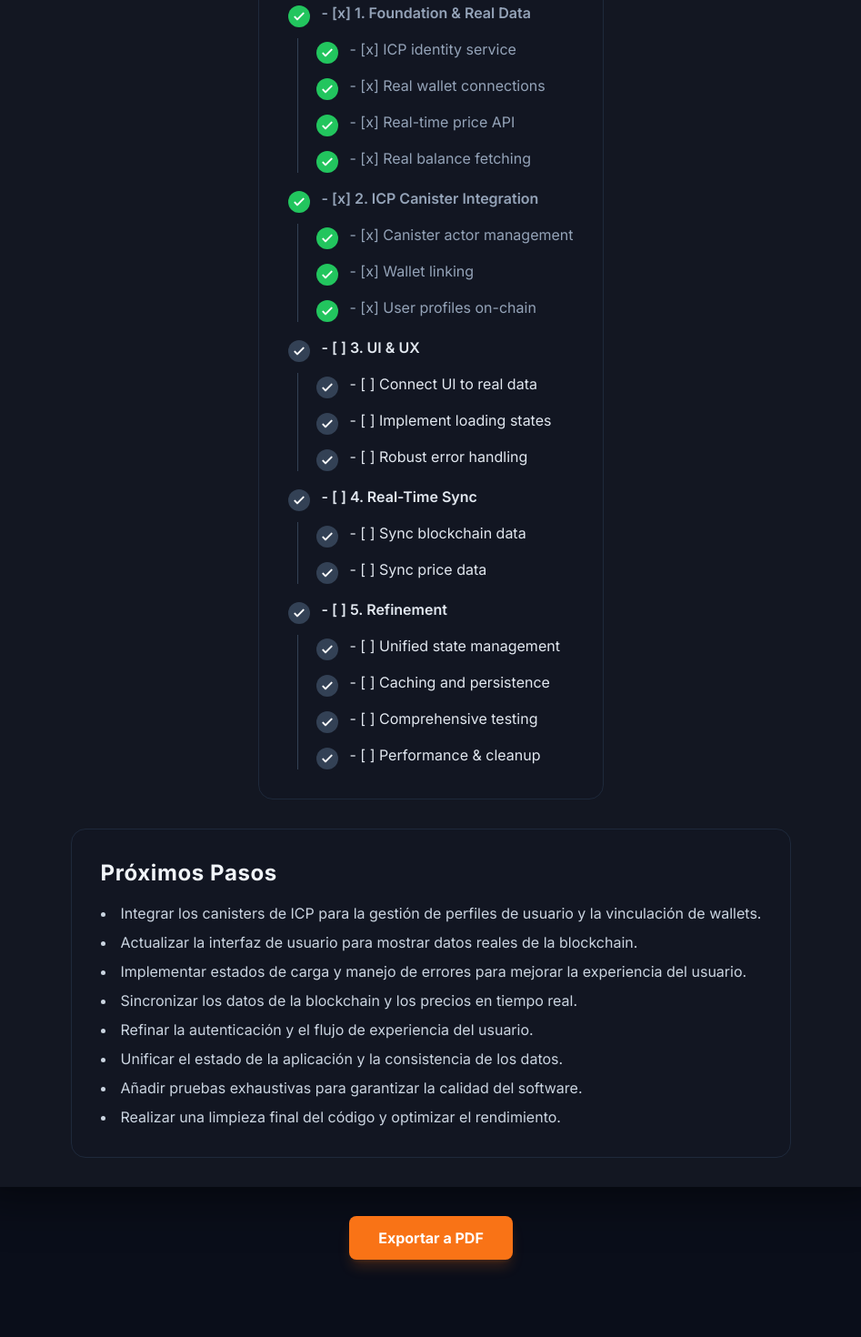
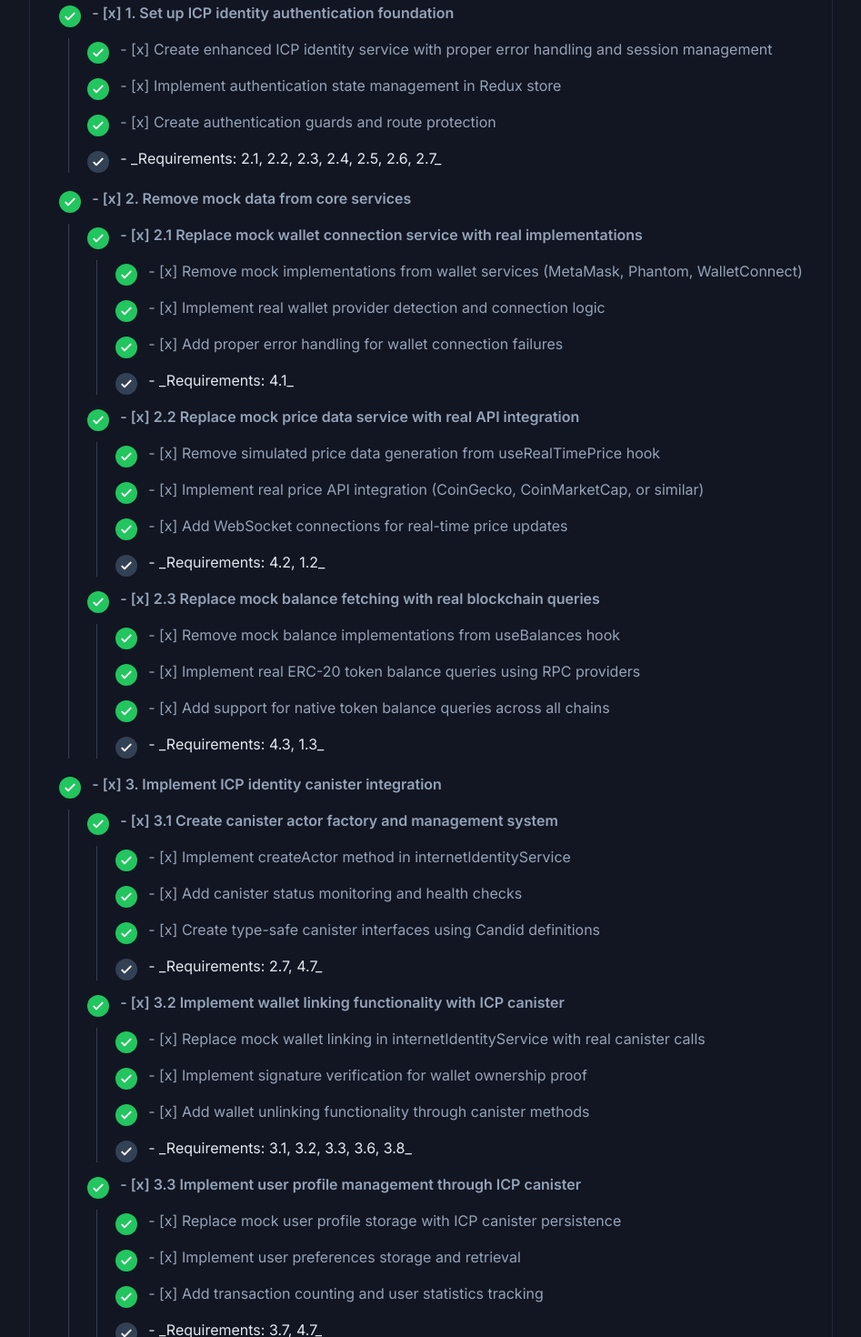
Before and after one commit to ricardoduhalt2/progressBTCMiner, a React (Vite) app: page / in a window 1280 px wide. Shown: the part 1980-3450 px from the top of the page at 91% size, without its empty margins (166-1113 px from the left). Before the commit the page ends 3429 px from the top, so only its background shows below. Built offline with nearby package versions, Linux system fonts and the light colour scheme.

Commit message:
Update IMPLEMENTATION_PLAN_TEXT with completed tasks

```diff
--- a/constants.ts
+++ b/constants.ts
@@ -1,24 +1,145 @@
+export const IMPLEMENTATION_PLAN_TEXT = `
+- [x] 1. Set up ICP identity authentication foundation
+  - [x] Create enhanced ICP identity service with proper error handling and session management
+  - [x] Implement authentication state management in Redux store
+  - [x] Create authentication guards and route protection
+  - _Requirements: 2.1, 2.2, 2.3, 2.4, 2.5, 2.6, 2.7_
 
-export const IMPLEMENTATION_PLAN_TEXT = `
-- [x] 1. Foundation & Real Data
-  - [x] ICP identity service
-  - [x] Real wallet connections
-  - [x] Real-time price API
-  - [x] Real balance fetching
-- [x] 2. ICP Canister Integration
-  - [x] Canister actor management
-  - [x] Wallet linking
-  - [x] User profiles on-chain
-- [ ] 3. UI & UX
-  - [ ] Connect UI to real data
-  - [ ] Implement loading states
-  - [ ] Robust error handling
-- [ ] 4. Real-Time Sync
-  - [ ] Sync blockchain data
-  - [ ] Sync price data
-- [ ] 5. Refinement
-  - [ ] Unified state management
-  - [ ] Caching and persistence
-  - [ ] Comprehensive testing
-  - [ ] Performance & cleanup
+- [x] 2. Remove mock data from core services
+  - [x] 2.1 Replace mock wallet connection service with real implementations
+    - [x] Remove mock implementations from wallet services (MetaMask, Phantom, WalletConnect)
+    - [x] Implement real wallet provider detection and connection logic
+    - [x] Add proper error handling for wallet connection failures
+    - _Requirements: 4.1_
+
+  - [x] 2.2 Replace mock price data service with real API integration
+    - [x] Remove simulated price data generation from useRealTimePrice hook
+    - [x] Implement real price API integration (CoinGecko, CoinMarketCap, or similar)
+    - [x] Add WebSocket connections for real-time price updates
+    - _Requirements: 4.2, 1.2_
+
+  - [x] 2.3 Replace mock balance fetching with real blockchain queries
+    - [x] Remove mock balance implementations from useBalances hook
+    - [x] Implement real ERC-20 token balance queries using RPC providers
+    - [x] Add support for native token balance queries across all chains
+    - _Requirements: 4.3, 1.3_
+
+- [x] 3. Implement ICP identity canister integration
+  - [x] 3.1 Create canister actor factory and management system
+    - [x] Implement createActor method in internetIdentityService
+    - [x] Add canister status monitoring and health checks
+    - [x] Create type-safe canister interfaces using Candid definitions
+    - _Requirements: 2.7, 4.7_
+
+  - [x] 3.2 Implement wallet linking functionality with ICP canister
+    - [x] Replace mock wallet linking in internetIdentityService with real canister calls
+    - [x] Implement signature verification for wallet ownership proof
+    - [x] Add wallet unlinking functionality through canister methods
+    - _Requirements: 3.1, 3.2, 3.3, 3.6, 3.8_
+
+  - [x] 3.3 Implement user profile management through ICP canister
+    - [x] Replace mock user profile storage with ICP canister persistence
+    - [x] Implement user preferences storage and retrieval
+    - [x] Add transaction counting and user statistics tracking
+    - _Requirements: 3.7, 4.7_
+
+- [x] 4. Replace simulated data in UI components
+  - [x] 4.1 Remove mock data from trading and arbitrage components
+    - [x] Replace simulated arbitrage opportunities with real market data calculations
+    - [x] Remove mock trading history and implement real transaction fetching
+    - [x] Update DCA strategy component to use real price data
+    - _Requirements: 1.5, 1.6_
+
+  - [x] 4.2 Remove mock data from liquidity and DeFi components
+    - [x] Replace simulated liquidity pool data with real DeFi protocol queries
+    - [x] Remove mock yield farming data and implement real APY calculations
+    - [x] Update liquidity health monitoring with real protocol data
+    - _Requirements: 1.5, 4.5_
+
+  - [x] 4.3 Remove mock data from portfolio and analytics components
+    - [x] Replace simulated portfolio data with real wallet balance aggregation
+    - [x] Remove mock transaction history and implement real blockchain queries
+    - [x] Update portfolio analytics to use real historical data
+    - _Requirements: 1.7, 4.4_
+
+- [x] 5. Implement proper loading states and error handling
+  - [x] 5.1 Create comprehensive loading state management
+    - [x] Implement loading states for all data fetching operations
+    - [x] Add skeleton screens for complex components during data loading
+    - [x] Create loading indicators for authentication and wallet operations
+    - _Requirements: 5.1, 5.8_
+
+  - [x] 5.2 Implement robust error handling system
+    - [x] Create centralized error handling with proper error types and recovery
+    - [x] Implement user-friendly error messages with actionable guidance
+    - [x] Add retry mechanisms for failed network requests
+    - _Requirements: 5.2, 5.3, 5.4, 5.5, 5.6, 5.7_
+
+- [x] 6. Implement real-time data synchronization
+  - [x] 6.1 Create real-time update service for blockchain data
+    - [x] Implement WebSocket connections for real-time balance updates
+    - [x] Add transaction monitoring for connected wallets
+    - [x] Create event-driven updates for portfolio changes
+    - _Requirements: 6.1, 6.2, 6.3, 6.7_
+
+  - [x] 6.2 Implement price data real-time synchronization
+    - [x] Add WebSocket connections to price data providers
+    - [x] Implement real-time price update propagation to all components
+    - [x] Add price alert triggering based on real-time data
+    - _Requirements: 6.4, 6.7_
+
+- [ ] 7. Update authentication flow and user experience
+  - [ ] 7.1 Implement ICP identity login as primary authentication
+    - [ ] Create login page with Internet Identity integration as the main entry point
+    - [ ] Implement authentication state persistence and session management
+    - [ ] Add logout functionality with proper session cleanup
+    - [ ] Block access to dashboard until ICP identity authentication is complete
+    - _Requirements: 2.1, 2.2, 2.3, 2.4, 2.5_
+
+  - [ ] 7.2 Create multi-chain wallet connection within dashboard
+    - [ ] Build wallet connection interface accessible only after ICP login
+    - [ ] Implement MetaMask connection for Ethereum, BNB Chain, and Base networks
+    - [ ] Add Phantom wallet connection for Solana network
+    - [ ] Create wallet verification flow with signature requests within dashboard
+    - [ ] Add wallet management interface for viewing and unlinking wallets
+    - _Requirements: 3.1, 3.2, 3.3, 3.4, 3.5, 3.8_
+
+- [ ] 8. Implement data consistency and state management
+  - [ ] 8.1 Create unified state management for real data
+    - [ ] Update Redux store to handle real data insteads of mock data
+    - [ ] Implement proper data normalization for complex nested structures
+    - [ ] Add state synchronization between authentication and data stores
+    - _Requirements: 6.1, 6.2, 6.3, 6.5, 6.6_
+
+  - [ ] 8.2 Implement data caching and persistence
+    - [ ] Add intelligent caching for frequently accessed data
+    - [ ] Implement offline data persistence for critical user information
+    - [ ] Create cache invalidation strategies for real-time data
+    - _Requirements: 6.8, 5.6_
+
+- [ ] 9. Add comprehensive testing for real data integration
+  - [ ] 9.1 Create unit tests for real data services
+    - [ ] Write tests for ICP identity service with mock canister responses
+    - [ ] Add tests for real API integrations with mock network responses
+    - [ ] Test error handling scenarios for all data services
+    - _Requirements: All requirements - testing coverage_
+
+  - [ ] 9.2 Create integration tests for authentication flow
+    - [ ] Test complete ICP identity authentication cycle
+    - [ ] Add tests for wallet linking and verification process
+    - [ ] Test data consistency across authentication state changes
+    - _Requirements: 2.1, 2.2, 2.3, 2.7, 3.1, 3.2, 3.3_
+
+- [ ] 10. Performance optimization and cleanup
+  - [ ] 10.1 Optimize data fetching and caching strategies
+    - [ ] Implement batch API requests where possible
+    - [ ] Add intelligent data prefetching for user workflows
+    - [ ] Optimize component re-rendering with proper memoization
+    - _Requirements: Performance considerations from design_
+
+  - [ ] 10.2 Clean up development artifacts and mock code
+    - [ ] Remove all remaining mock/fake/dummy data references
+    - [ ] Clean up development-only code and console logs
+    - [ ] Update environment configurations for production readiness
+    - _Requirements: 1.1, 1.8_
 `;
```
